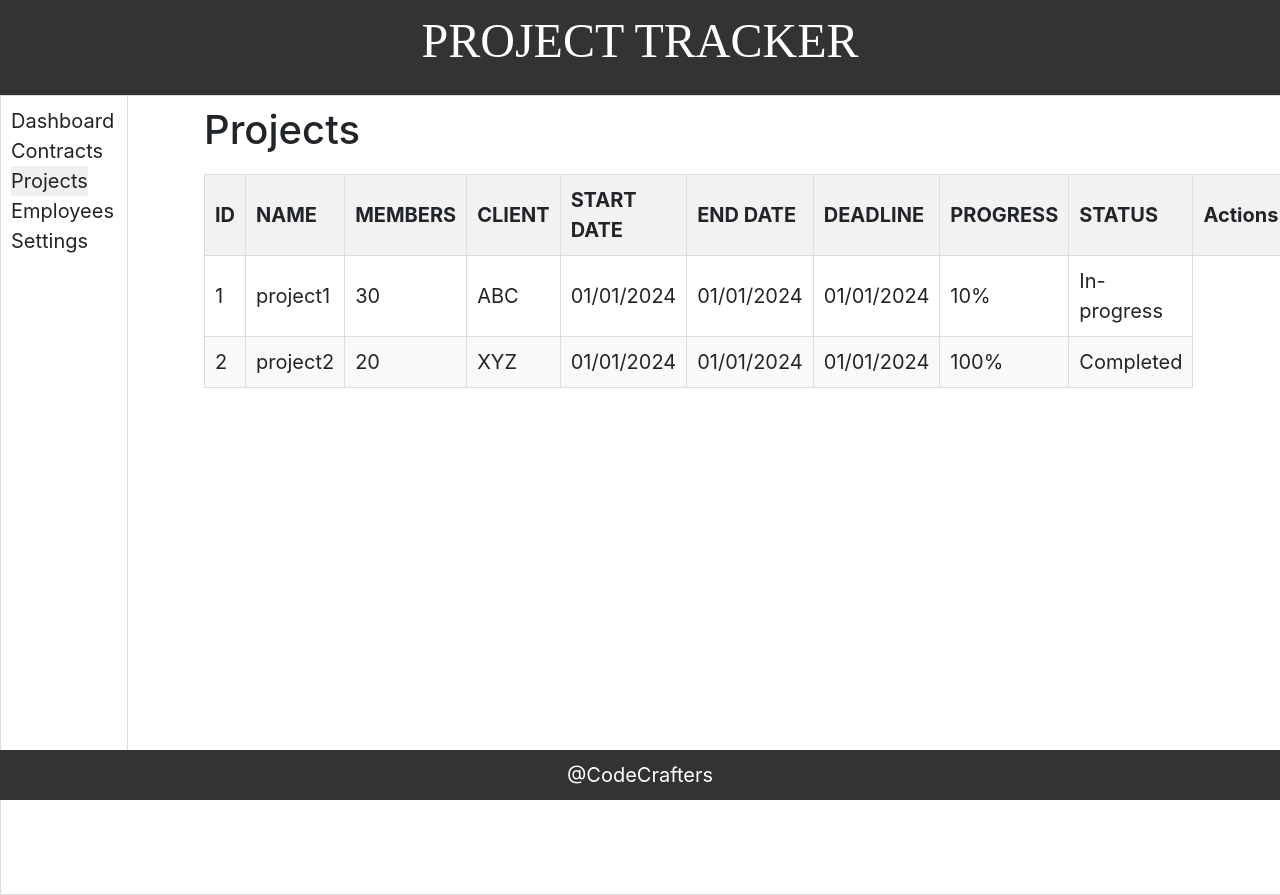
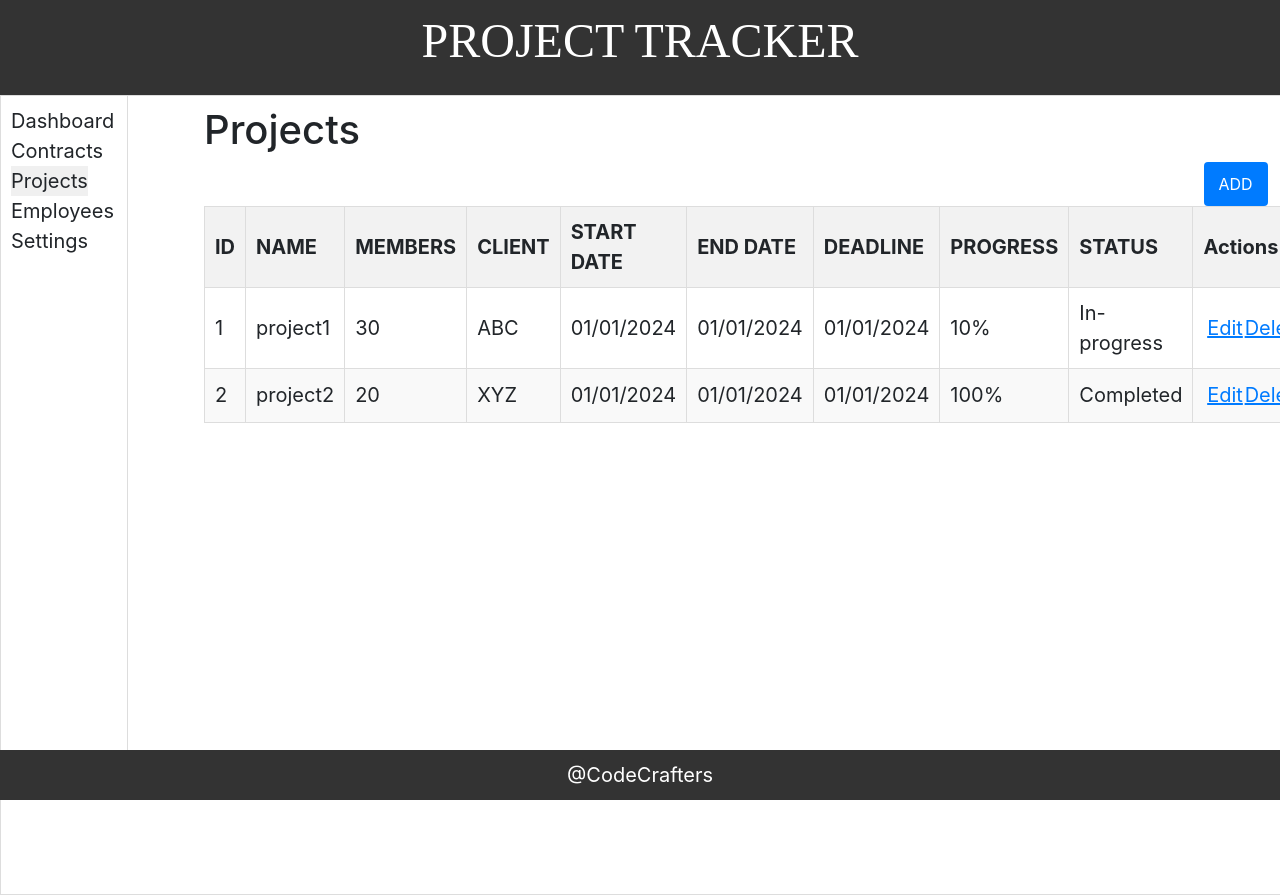
Before and after one commit to Tarak1246/CodeCrafters, a React (Create React App) app in the folder src/client/: page /home/users/editUser/1 in a window 1280 px wide. Both pictures are taken after a click on the element "Projects". Shown: the top 895 px of the page. Built offline with nearby package versions, Linux system fonts and the light colour scheme.

Commit message:
Added edit, delete and add buttons to the UI page

```diff
--- a/src/client/src/components/Projects/Projects.css
+++ b/src/client/src/components/Projects/Projects.css
@@ -1 +1,43 @@
-/* write your css here */
+.app {
+    display: flex;
+    height: 100vh;
+  }
+
+
+  .data-table {
+    width: 100%;
+    border-collapse: collapse;
+    margin-top: 20px;
+  }
+
+  .data-table th, .data-table td {
+    border: 1px solid #ddd;
+    padding: 10px;
+    text-align: left;
+  }
+
+  .data-table th {
+    background-color: #f2f2f2;
+  }
+
+
+  .actionBtn{
+    text-decoration: underline;
+    background: none;
+    border: none;
+    color: #007bff;
+    cursor: pointer;
+    font: inherit;
+    padding: auto;
+  }
+
+  .btn-primary {
+    background-color: #007bff;
+    color: #fff;
+    padding: 10px 15px;
+    float: right;
+    margin-right: 2%;
+    border: none;
+    border-radius: 4px;
+    cursor: pointer;
+  }
--- a/src/client/src/components/Projects/Projects.js
+++ b/src/client/src/components/Projects/Projects.js
@@ -58,6 +58,9 @@ const Projects = () => {
   return (
     <div>
       <h1>Projects</h1>
+      <button className="btn btn-primary" title="add a Project" >
+          ADD
+        </button>
       <table className="data-table">
           <thead>
             <tr>
@@ -73,6 +76,10 @@ const Projects = () => {
                 {tableHeaders.map((header) => (
                   <td key={header}>{item[header]}</td>
                 ))}
+                  <td>
+                  <button className="actionBtn" >Edit</button>
+                  <button className="actionBtn" >Delete</button>
+                </td>
               </tr>
             ))}
           </tbody>
```
